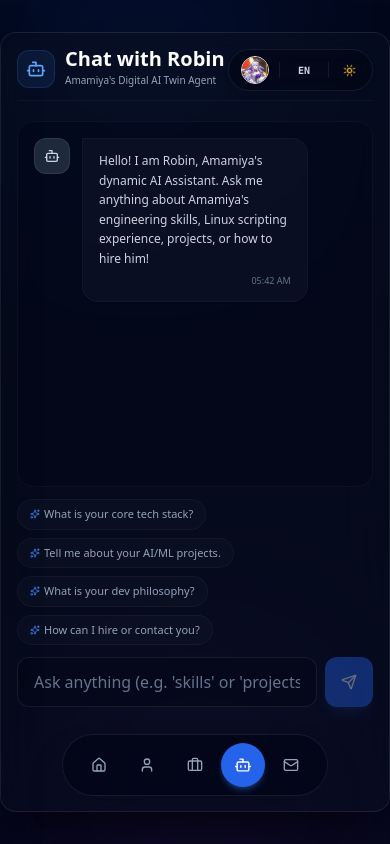
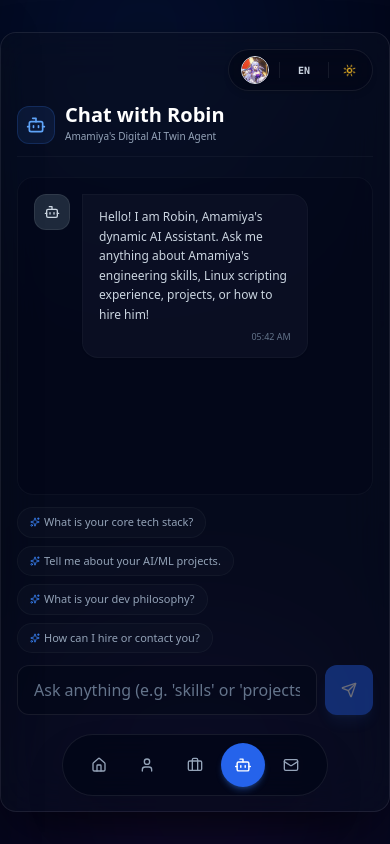
Before and after one commit to Amamiyakun02/Amamiyakun02.github.io, a React (Vite) app: page /assistant in a window 390 px wide. Built offline with nearby package versions, Linux system fonts and the light colour scheme.

Commit message:
style: fix mobile header overlap via global safe zone and clamp assistant page height via strict flexbox and internal padding to keep input box locked

```diff
--- a/src/layouts/MainLayout.tsx
+++ b/src/layouts/MainLayout.tsx
@@ -233,7 +233,7 @@ const MainLayout = ({ children }: Props) => {
               onTouchStart={handleTouchStart}
               onTouchMove={handleTouchMove}
               onTouchEnd={handleTouchEnd}
-              className={`flex-1 w-full ${isAssistant ? "overflow-hidden" : "overflow-y-auto"} overflow-x-hidden relative flex flex-col justify-start items-stretch pb-24 lg:pb-8`}
+              className={`flex-1 w-full ${isAssistant ? "overflow-hidden pb-4 lg:pb-8" : "overflow-y-auto pb-24 lg:pb-8"} overflow-x-hidden relative flex flex-col justify-start items-stretch pt-14 lg:pt-0`}
             >
               <div
                 key={currentPath}
--- a/src/pages/Assistant.tsx
+++ b/src/pages/Assistant.tsx
@@ -442,7 +442,7 @@ const Assistant = () => {
   }
 
   return (
-    <div className="w-full min-h-0 h-full flex flex-col justify-between items-stretch p-4 md:p-6 pb-2 text-slate-100">
+    <div className="w-full flex-1 min-h-0 flex flex-col justify-between items-stretch p-4 pb-20 lg:pb-4 md:p-6 text-slate-100">
 
       {/* Sleek Compact Header */}
       <div className="animate-fade-in flex-shrink-0 flex items-center justify-between border-b border-white/[0.04] pb-3 mb-2">
```
